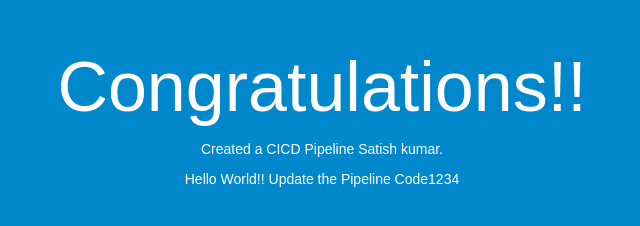
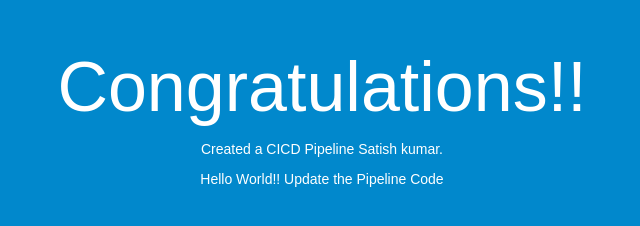
Before and after one commit to satishawsdev89/code_deploy_demo, a plain HTML site: page index.html in a window 1280 px wide. Shown: the full height of the page, 318-958 px from the left. Drawn offline with Linux system fonts and the light colour scheme.

Commit message:
Update index.html
Update1

```diff
--- a/index.html
+++ b/index.html
@@ -28,7 +28,7 @@
   <div align="center">
 <h1>Congratulations!!</h1>
 <p>Created a CICD Pipeline Satish kumar.</p>
-    <p>Hello World!! Update the Pipeline Code1234</p>
+    <p>Hello World!! Update the Pipeline Code</p>
   </div>
 </body>
 </html>
```
